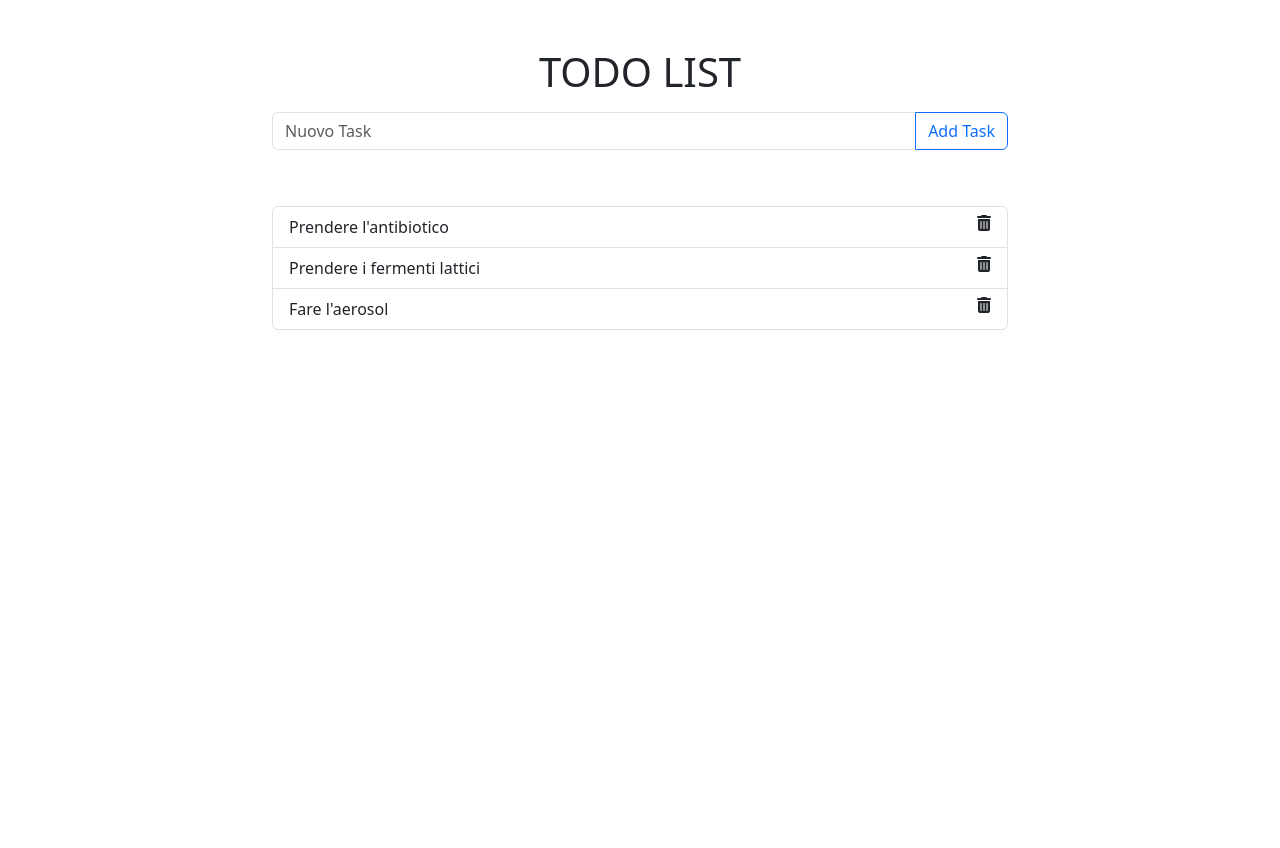
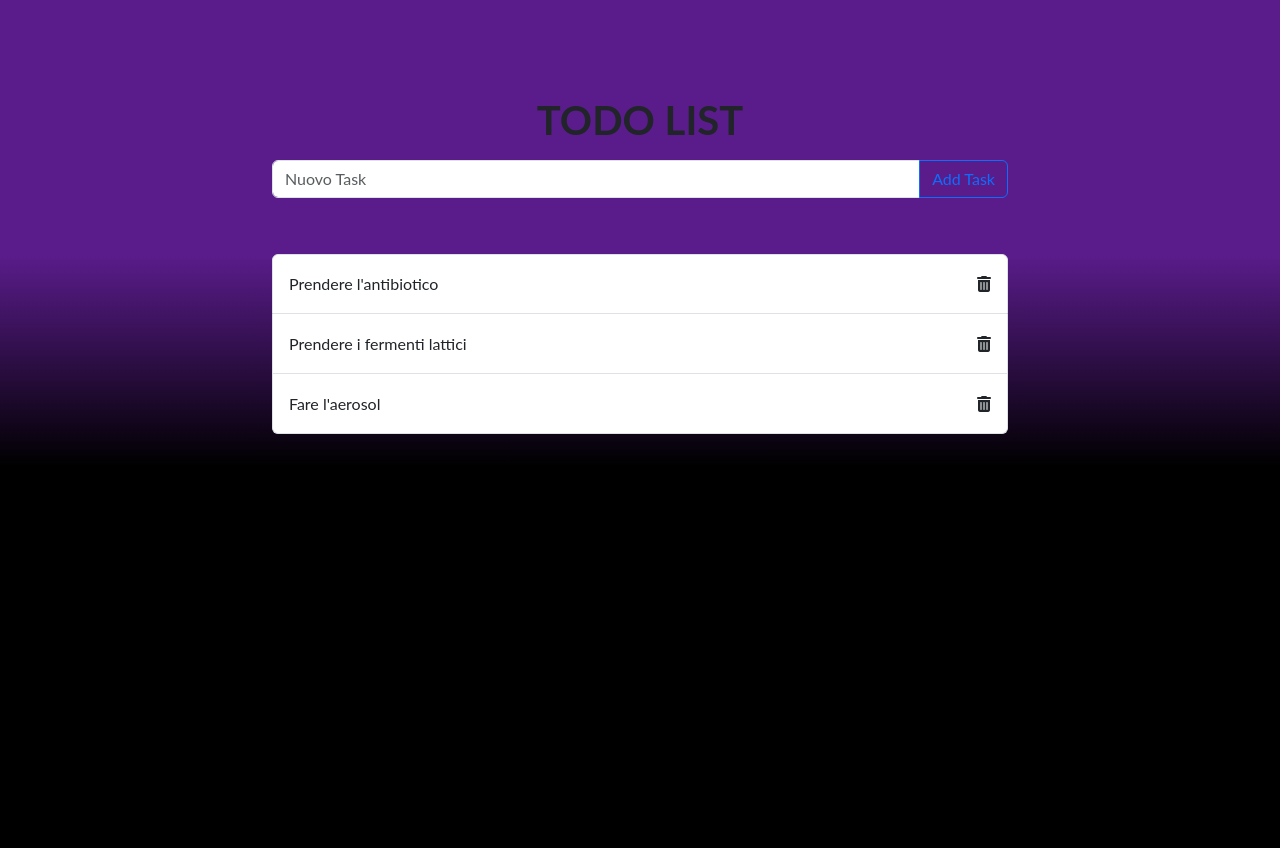
Before and after one commit to MassimoAzzini/php-todo-list-json, a PHP site: page / in a window 1280 px wide. Before the commit the page ends 330 px from the top, so only its background shows below. Run offline with PHP 8.4, Linux system fonts and the light colour scheme; some libraries are stand-ins or nearby versions.

Commit message:
[edit] leyout

```diff
--- a/css/style.css
+++ b/css/style.css
@@ -1,3 +1,13 @@
+body {
+  /* background: linear-gradient(to top, black 60%, #5A1C8B 40%); */
+  background: linear-gradient(180deg, rgba(90,28,139,1) 30%, rgba(0,0,0,1) 55%);
+  font-family: 'Lato', sans-serif;
+}
+
+li {
+  height: 60px;
+}
+
 li *{
   cursor: pointer;
 }
--- a/index.html
+++ b/index.html
@@ -21,11 +21,11 @@
 
   <title>TODO LIST</title>
 </head>
-<body>
+<body class="vh-100">
   <div id="app" class="container my-5">
     <div class="row justify-content-center ">
       <div class="col-8">
-        <h1 class="text-center">TODO LIST</h1>
+        <h1 class="text-center mt-5 fw-bold">TODO LIST</h1>
 
         <div class="input-group my-3">
           <input
@@ -47,7 +47,7 @@
         <div class="cont-task">
           <ul v-if="list.length > 0" class="list-group">
             <li
-              class="list-group-item d-flex justify-content-between"
+              class="list-group-item d-flex justify-content-between align-items-center"
               v-for="(item, index) in list"
               :class="{'done': item.isDone}"
               @click="item.isDone = !item.isDone">
@@ -68,6 +68,15 @@
 
   </div>
 
+  <!-- <i class="fa-regular fa-circle"></i>  vuoto
+
+  <i class="fa-solid fa-circle-check"></i>   fatto
+
+  <i class="fa-solid fa-circle-plus"></i>  aggiungere
+
+  <i class="fa-solid fa-circle-xmark"></i>  delete
+  <i class="fa-regular fa-circle-xmark"></i> -->
+
 
   <script src="js/script.js"></script>
 
--- a/js/script.js
+++ b/js/script.js
@@ -9,8 +9,6 @@ createApp({
       newTask: '',
       message: false
     }
-
-
   },
 
   methods: {
```
